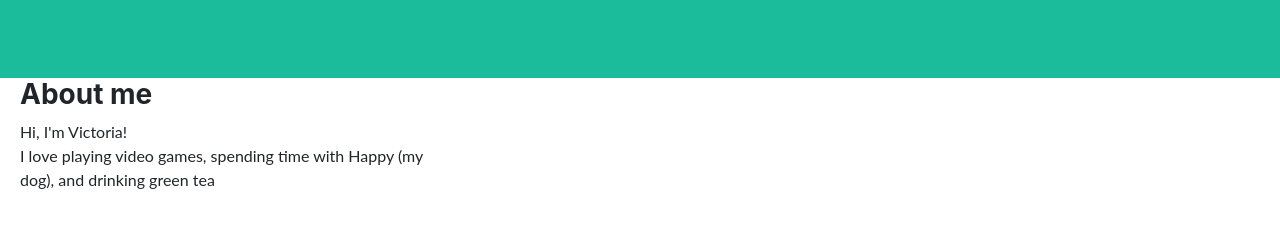
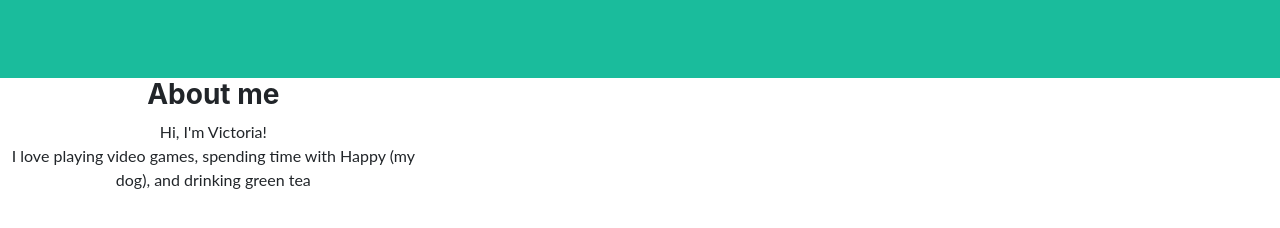
Before and after one commit to vi2jia/vi2jia.github.io, a plain HTML site: page index.html in a window 1280 px wide. Shown: the part 358-586 px from the top of the page. Drawn offline with Linux system fonts and the light colour scheme.

Commit message:
removed alignment and margin
bc we can add that in css

```diff
--- a/index.html
+++ b/index.html
@@ -35,10 +35,10 @@
         </header>
         <section class="text-center">
 
-            <div class="col-md-6 col-lg-4 mb-5", style = "margin-left: 20px;">
+            <div class="col-md-6 col-lg-4 mb-5">
                 <!-- put your bio paragraph here; remember to use the correct html tags -->
-                 <h3 align = "left">About me</h3>
-                 <p align = "left">Hi, I'm Victoria!<br>
+                 <h3>About me</h3>
+                 <p>Hi, I'm Victoria!<br>
                 I love playing video games, spending time with Happy (my dog), and drinking green tea</p>
 
             </div>
```
